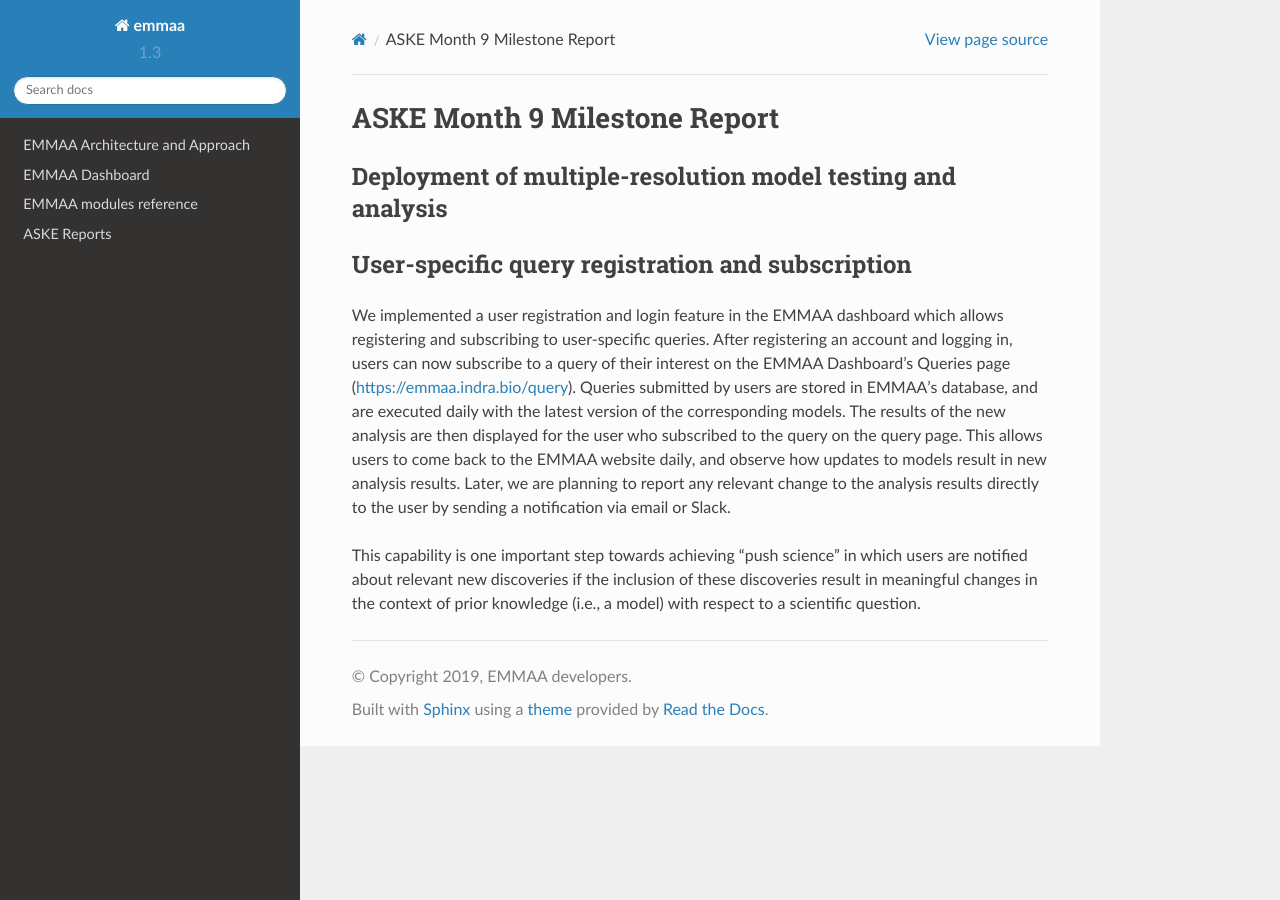
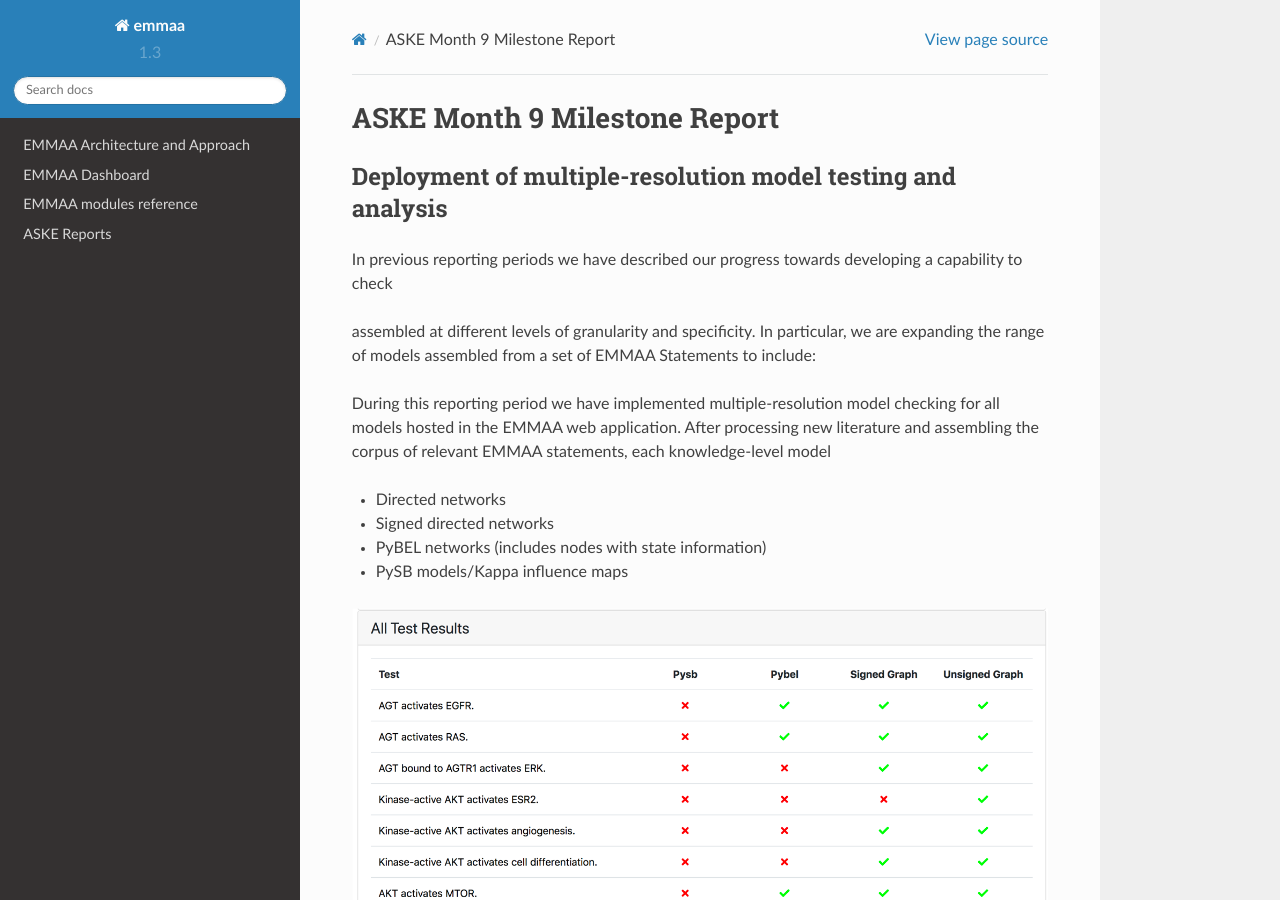
Before and after one commit to gyorilab/emmaa, a Sphinx documentation site: the page built from doc/reports/month11_report.rst, in a window 1280 px wide and 900 px high. Built offline with Sphinx 7.4.7 and the Read the Docs theme 2.0.0, drawn with Linux system fonts in a browser that asks for light colours.

Commit message:
Add some screenshots

```diff
--- a/doc/reports/month11_report.rst
+++ b/doc/reports/month11_report.rst
@@ -4,6 +4,30 @@
 Deployment of multiple-resolution model testing and analysis
 ------------------------------------------------------------
 
+In previous reporting periods we have described our progress towards developing
+a capability to check
+
+assembled at different levels of granularity and specificity. In particular,
+we are expanding the range of models assembled from a set of EMMAA Statements
+to include:
+
+
+During this reporting period we have implemented multiple-resolution model
+checking for all models hosted in the EMMAA web application. After processing
+new literature and assembling the corpus of relevant EMMAA statements,
+each knowledge-level model
+
+* Directed networks
+* Signed directed networks
+* PyBEL networks (includes nodes with state information)
+* PySB models/Kappa influence maps
+
+
+.. image:: ../_static/images/test_matrix.png
+
+.. image:: ../_static/images/multi_model_node_table.png
+
+.. image:: ../_static/images/new_passed_tests_multi_model.png
 
 User-specific query registration and subscription
 -------------------------------------------------
```
Also changed, not shown: doc/_static/images/multi_model_node_table.png (added), doc/_static/images/new_passed_tests_multi_model.png (added), doc/_static/images/test_matrix.png (added).
